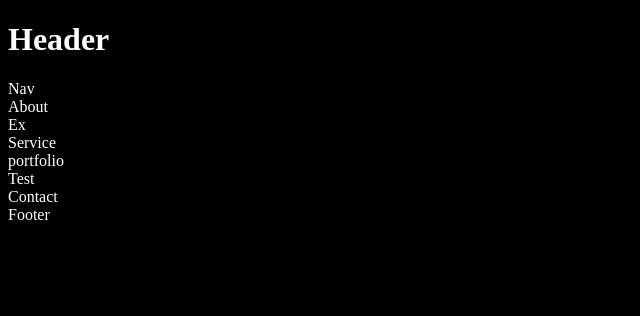
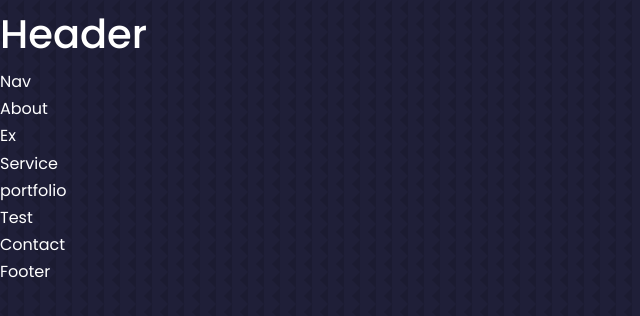
Before and after one commit to ahmedisti/portfolio-react-js, a React (Create React App) app: page / in a window 1280 px wide. Shown: the top 316 px of the page, without its empty margins (0-640 px from the left). Built offline with nearby package versions, Linux system fonts and the light colour scheme.

Commit message:
all basic css added

```diff
--- a/src/index.css
+++ b/src/index.css
@@ -1,4 +1,137 @@
-body {
-    background: black;
-    color: white;
+@import url('https://fonts.googleapis.com/css2?family=Poppins:wght@300;400;500;600&display=swap');
+*{
+    margin: 0;
+    padding: 0;
+    border: 0;
+    outline: 0;
+    box-sizing: border-box;
+    list-style: none;
+    text-decoration: none;
 }
+
+:root{
+    --color-bg: #1f1f38;
+    --color-bg-variant: #2c2c6c;
+    --color-primary: #4bd5ff;
+    --color-primary-variant: rgba(77,181,255,0.4);
+    --color-white: #fff;
+    --color-light: rgba(255,255,255,0.6);
+
+    --transition: all 400ms ease;
+    --container-width-lg: 77%;
+    --container-width-md: 86%;
+    --container-width-sm: 90%;
+}
+
+html{
+    scroll-behavior: smooth;
+}
+
+::-webkit-scrollbar{
+    display: none;
+}
+
+body{
+    font-family: 'Poppins' , sans-serif;
+    background: var(--color-bg);
+    color: var(--color-white);
+    line-height: 1.7;
+    background-image: url(../src/assets/bg-texture.png);
+}
+
+/* ======== General Styles ========*/
+
+.container{
+    width: var(--container-width-lg);
+    margin: 0 auto;
+}
+
+h1 , h2 , h3 , h4 , h5 {
+    font-weight: 500;
+}
+
+h1{
+    font-size: 2.5rem;
+}
+
+section{
+    margin-top: 8rem;
+}
+
+section > h2 , section > h5{
+    text-align: center;
+    color: var(--color-light);
+}
+
+section > h2 {
+    color: var(--color-primary);
+    margin-bottom: 3rem;
+}
+
+.text-light{
+    color: var(--color-light);
+}
+
+a {
+    color: var(--color-primary);
+    transition:  var(--transition);
+}
+
+a:hover{
+    color: var(--color-white);
+}
+
+.btn{
+    width: max-content;
+    display: inline-block;
+    color: var(--color-primary);
+    padding: 0.75rem 1.2rem;
+    border-radius: 0.4rem;
+    cursor: pointer;
+    border: 1px solid var(--color-primary);
+    transition: var(--transition);
+
+}
+
+.btn:hover{
+    background: var(--color-white);
+    color: var(--color-bg);
+    border-color: transparent;
+}
+
+.btn-primary {
+    background: var(--color-primary);
+    color: var(--color-bg);
+}
+
+img {
+    display: block;
+    width: 100%;
+    object-fit: cover;
+}
+
+
+/* ============ Media Queries (Medium Device) ========= */
+
+@media screen and (max-width: 1024px) {
+    .container {
+        width: var(--container-width-md);
+    }
+
+    .section{
+        margin-top: 6rem;
+    }
+}
+
+
+/* ============ Media Queries (Small Device) ========= */
+
+@media screen and (max-width: 600px) {
+    .container {
+        width: var(--container-width-sm);
+    }
+
+    .section > h2{
+        margin-bottom: 2rem;
+    }
+}
```
